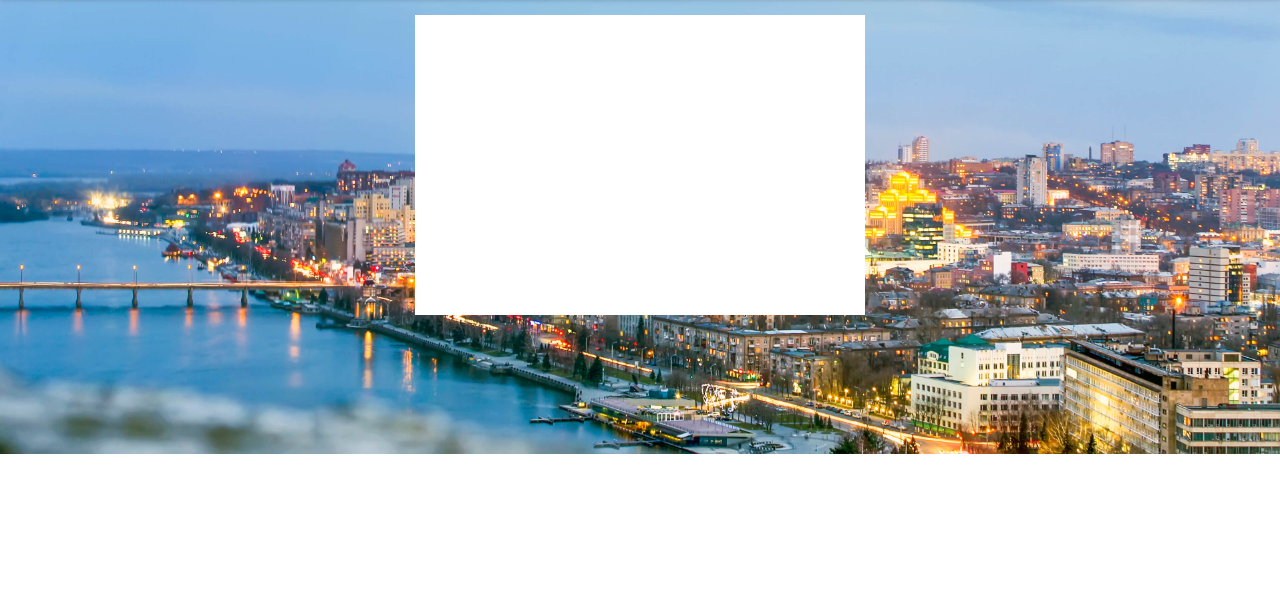
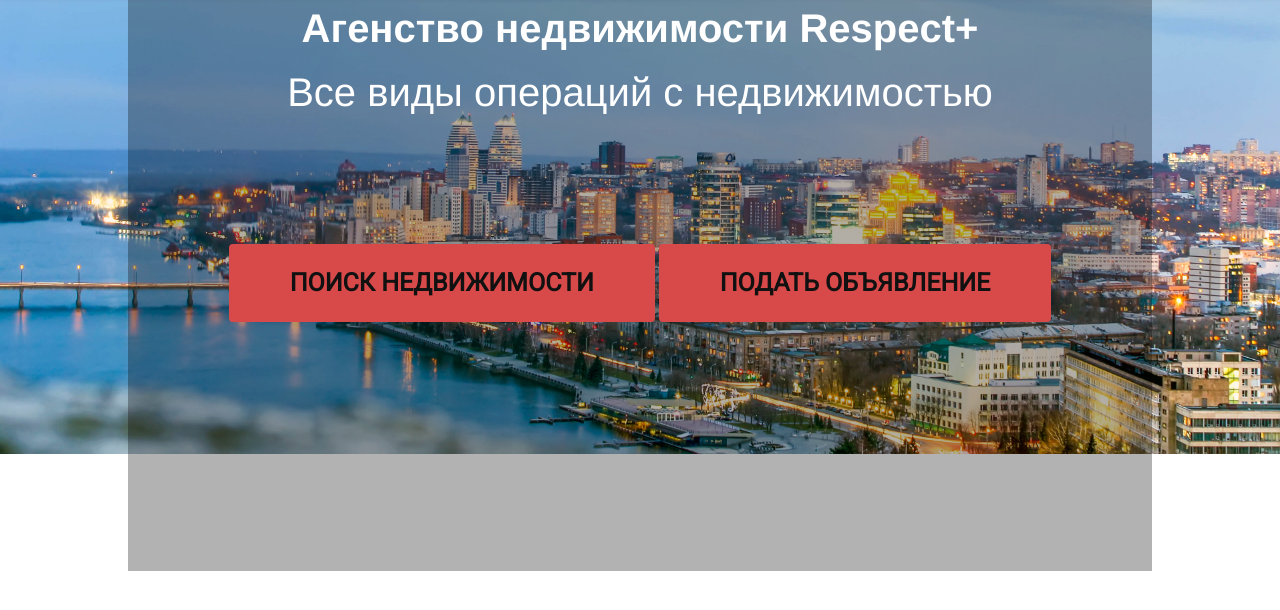
Before and after one commit to moduldev/respectplus, a website: page app/index.html in a window 1280 px wide. Shown: the part 124-734 px from the top of the page. Drawn offline with nearby package versions, Linux system fonts and the light colour scheme; files that its build step writes are made by us from their sources.

Commit message:
added two btn for taking ad

```diff
--- a/app/index.html
+++ b/app/index.html
@@ -66,8 +66,12 @@
     </div>
 </header>
 <div class="container-fluid index_main_img  no_pd ">
+
     <div class="remain_massage_box">
-
+        <h2 class="index_main_img_title">Агенство недвижимости Respect+</h2>
+        <h2 class="index_main_img_title">Все виды операций с недвижимостью</h2>
+        <a href="#" class="btn remain_massage_btn">Поиск недвижимости</a>
+        <a href="#" class="btn remain_massage_btn">Подать объявление</a>
     </div>
     <img src="img/index/днепр%20днем.jpg" class="img-responsive" alt="">
 </div>
--- a/app/scss/main.scss
+++ b/app/scss/main.scss
@@ -3,7 +3,9 @@
 @import "helpers/animation";
 @import "parts/header";
 @import "parts/index";
-
+* {
+  //box-sizing: border-box;
+}
 p,span,a,h1,h2.h3,h4,h5,h6 {
   font-family: 'Roboto', sans-serif !important;
 
--- a/app/scss/parts/_header.scss
+++ b/app/scss/parts/_header.scss
@@ -104,7 +104,7 @@
   float: right;
   li {
     display: inline-block;
-    padding: 28px 10px;
+    padding: 27px 10px;
 
   }
   a {
--- a/app/scss/parts/_index.scss
+++ b/app/scss/parts/_index.scss
@@ -3,17 +3,45 @@
 
     img {
       //filter: blur(1px);
+      //filter: grayscale(50%);
     }
 }
 
 .remain_massage_box {
+  padding: 100px 0 0 0;
   position: absolute;
-  width: 450px;
-  height: 300px;
-  background: #fff;
-  top:0;
+  text-align: center;
+  z-index: 50;
+  width: 80%;
+  height: 685px;
+  top: 127px;
   left:0;
   right:0;
   bottom:0;
   margin:auto;
+  background: rgba(0,0,0,0.3);
+    .index_main_img_title {
+      color: #fff;
+      font-size: 40px;
+    }
+    .index_main_img_title:first-child {
+      font-weight: 700;
+    }
+    .remain_massage_btn {
+      margin-top:120px;
+      padding:20px 60px;
+      font-weight: 700;
+      background: $colorred;
+      font-size: 25px;
+      text-transform: uppercase;
+      @include color-link($colorblack);
+        &:hover {
+          transition: 0.5s;
+          color: #fff;
+        }
+        &:checked {
+          cursor: pointer;
+        }
+    }
+
 }
```
Also changed, not shown: app/css/main.css, app/css/main.min.css.
